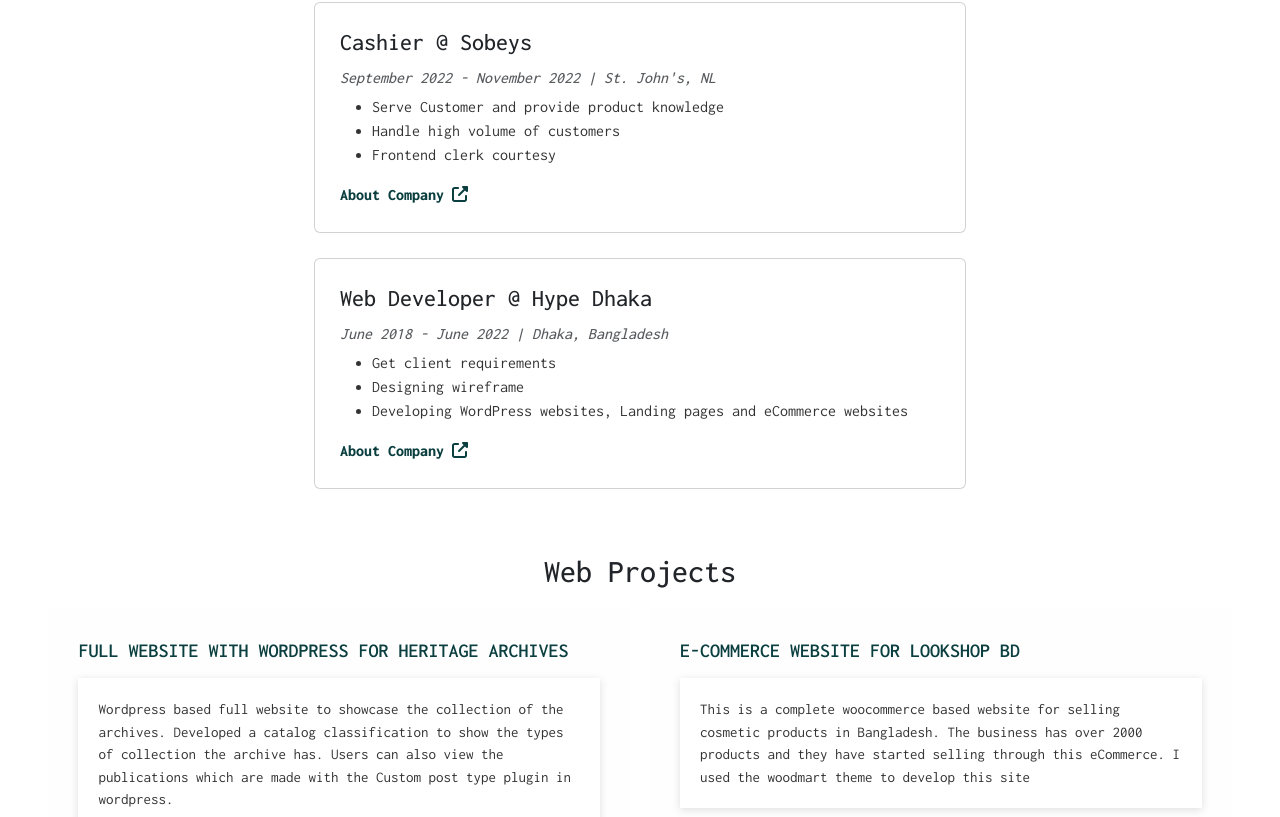
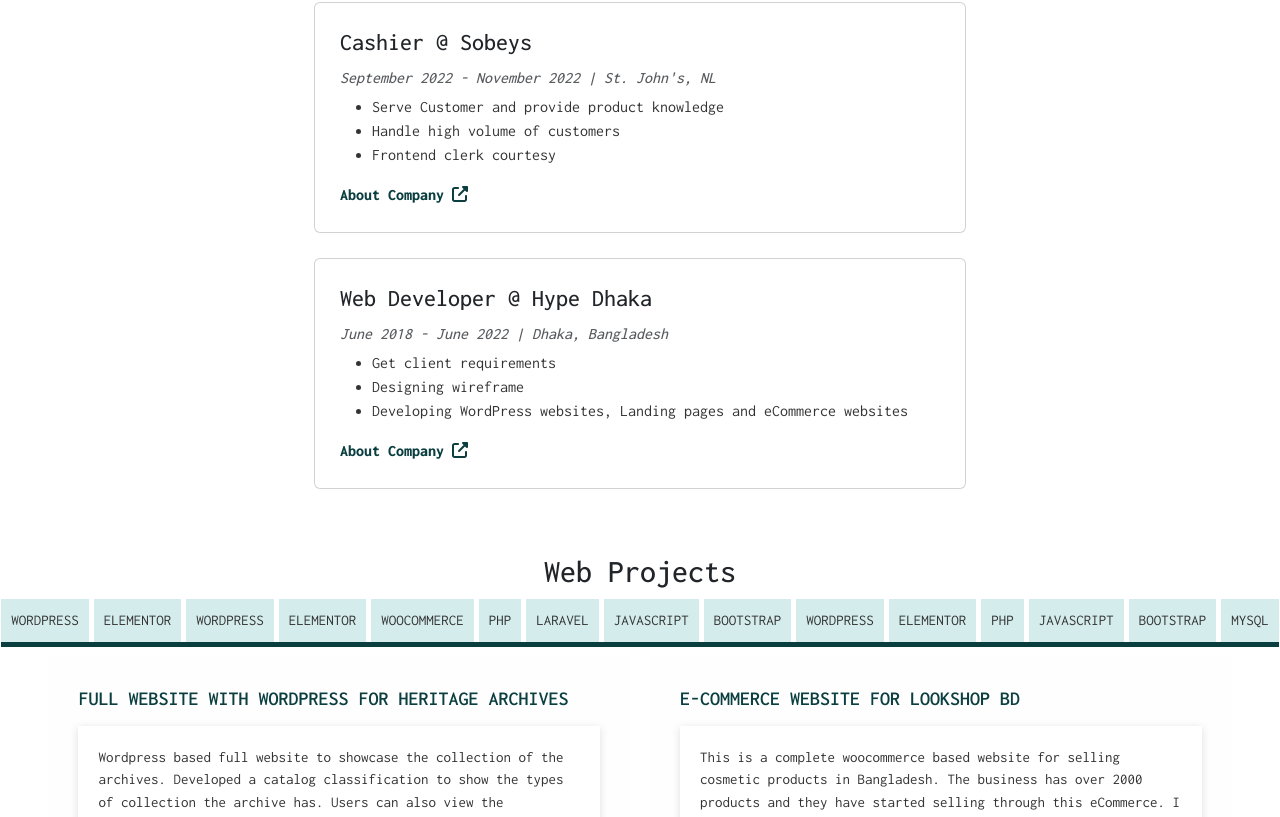
Before and after one commit to tanzimr8/website-tanzim, a React (Create React App) app: page / in a window 1280 px wide. Shown: the part 1947-2764 px from the top of the page. Built offline with nearby package versions, Linux system fonts and the light colour scheme.

Commit message:
filter option in projects

```diff
--- a/src/App.js
+++ b/src/App.js
@@ -5,7 +5,7 @@
 import Slider from './components/Slider';
 import About from './components/About';
 import Experience from './components/Experience';
-import Projects from './components/Projects';
+import Projects from './components/Projects/Projects';
 import Contact from './components/Contact';
 import Footer from './common/Footer';
 import { FontAwesomeIcon } from '@fortawesome/react-fontawesome';
--- a/src/assets/styles.scss
+++ b/src/assets/styles.scss
@@ -80,13 +80,13 @@
 // scroll-indicator
 .scroll-indicator {
     position: fixed;
-    height: 10px;
+    height: 5px;
     margin-top: 75px;
     width: 100%;
-    background-color: $secondary-color;
+    background-color: #ddd;
     z-index: 1;
     .current-scroll {
-        height: 10px;
+        height: 100%;
         background-color: $primary-color;
     }
 }
@@ -205,7 +205,24 @@
     padding: 3% 0;
     @include flex-center;
     flex-direction: column;
-
+    .project-tabs{
+        .project-tab{
+            display: flex;
+            gap: 5px;
+            border-bottom: 5px solid $primary-color;
+            p{
+                cursor: pointer;
+                text-transform: uppercase;
+                padding: 10px;
+                text-align: center;
+                background-color: $accent-color;
+                &.active{
+                    background-color: $primary-color;
+                    color: #fff;
+                }
+            }
+        }
+    }
     .projects-card {
         display: flex;
         padding: 0 3%;
--- a/src/components/Projects.jsx
+++ /dev/null
@@ -1,16 +0,0 @@
-import React from 'react';
-import Title from './utils/Title';
-import ProjectCard from './ProjectCard';
-import {projectData} from './../data/projects';
-const Projects = () => {
-  return (
-    <section id='projects' className='projects'>
-        <Title title="Web Projects"/>
-        <div className="projects-card">
-            <ProjectCard projectsData = {projectData}/>
-        </div>
-    </section>
-  )
-}
-
-export default Projects
--- a/src/components/ProjectCard.jsx
+++ b/src/components/Projects/ProjectCard.jsx
@@ -1,7 +1,7 @@
 import React from 'react'
 import { FontAwesomeIcon } from '@fortawesome/react-fontawesome';
 import { faExternalLinkAlt } from '@fortawesome/free-solid-svg-icons';
-const ProjectCard = ({projectsData}) => {
+const ProjectCard = ({projectsData,setProjectData}) => {
   return (
     <>
     {
--- /dev/null
+++ b/src/components/Projects/ProjectTab.jsx
@@ -0,0 +1,18 @@
+import React, { useState } from 'react'
+
+const ProjectTab = ({projectsData,setProjectData}) => {
+    const [projectCategory,setProjectCategory] = useState([]);
+    return (
+        <>
+            <p className='active'>All</p>
+            {projectsData.map((project)=>{
+                project.tools.map((tool)=>{
+                    const newArr = [...projectCategory,tool];
+                    setProjectCategory(...newArr)
+                })
+            })}
+        </>
+    )
+}
+
+export default ProjectTab
--- /dev/null
+++ b/src/components/Projects/Projects.jsx
@@ -0,0 +1,60 @@
+import React, { useState, useEffect } from 'react';
+import Title from '../utils/Title';
+import ProjectCard from './ProjectCard';
+import { data } from './../../data/projects.js'
+import ProjectTab from './ProjectTab.jsx';
+import { FontAwesomeIcon } from '@fortawesome/react-fontawesome';
+import { faExternalLinkAlt } from '@fortawesome/free-solid-svg-icons';
+
+const Projects = () => {
+  const [projectData, setProjectData] = useState(data);
+  const [currentTab, setCurrentTab] = useState('');
+  const [projectTool, setProjectTool] = useState([]);
+
+  useEffect(() => {
+    // Use useEffect to update projectTool when projectData changes
+    const tools = projectData.reduce((acc, project) => {
+      return [...acc, ...project.tools];
+    }, []);
+    setProjectTool(tools);
+  }, [projectData]); // Dependency array ensures useEffect runs when projectData changes
+
+  return (
+    <section id='projects' className='projects'>
+      <Title title="Web Projects" />
+      <div className="project-tabs">
+        <div className="project-tab">
+          {/* Render project tools */}
+          {projectTool.map((tool, index) => (
+            <p key={index}>{tool}</p>
+          ))}
+        </div>
+      </div>
+      <div className="projects-card">
+        {/* Render project cards */}
+        {projectData.map((project, index) => (
+          <div className="project-card" key={index}>
+            <div className="project-name">
+              <h2>{project.title}</h2>
+            </div>
+            <div className="project-details">
+              <p>{project.details}</p>
+            </div>
+            <div className="project-tools">
+              {project.tools.map((tool, index) => (
+                <p key={index}>{tool}</p>
+              ))}
+            </div>
+            <div className="project-links">
+              <a href={project.link} target='_blank' rel="noreferrer">
+                VIEW PROJECT <FontAwesomeIcon icon={faExternalLinkAlt} />
+              </a>
+            </div>
+          </div>
+        ))}
+      </div>
+    </section>
+  );
+};
+
+export default Projects;
--- a/src/components/utils/Scroll-indicator.jsx
+++ b/src/components/utils/Scroll-indicator.jsx
@@ -6,7 +6,6 @@
         const totalScrolled = document.documentElement.scrollTop;
         const elementHeight = document.documentElement.scrollHeight - document.documentElement.clientHeight;
         setScroll(Math.round(totalScrolled/elementHeight * 100));
-        console.log(scroll);
     }
     useEffect(()=>{
         window.addEventListener('scroll',handleScrollChange);
--- a/src/data/projects.js
+++ b/src/data/projects.js
@@ -1,4 +1,4 @@
-export const projectData = [
+export const data = [
     {
         id:1,
         title: 'FULL WEBSITE WITH WORDPRESS FOR HERITAGE ARCHIVES',
```
